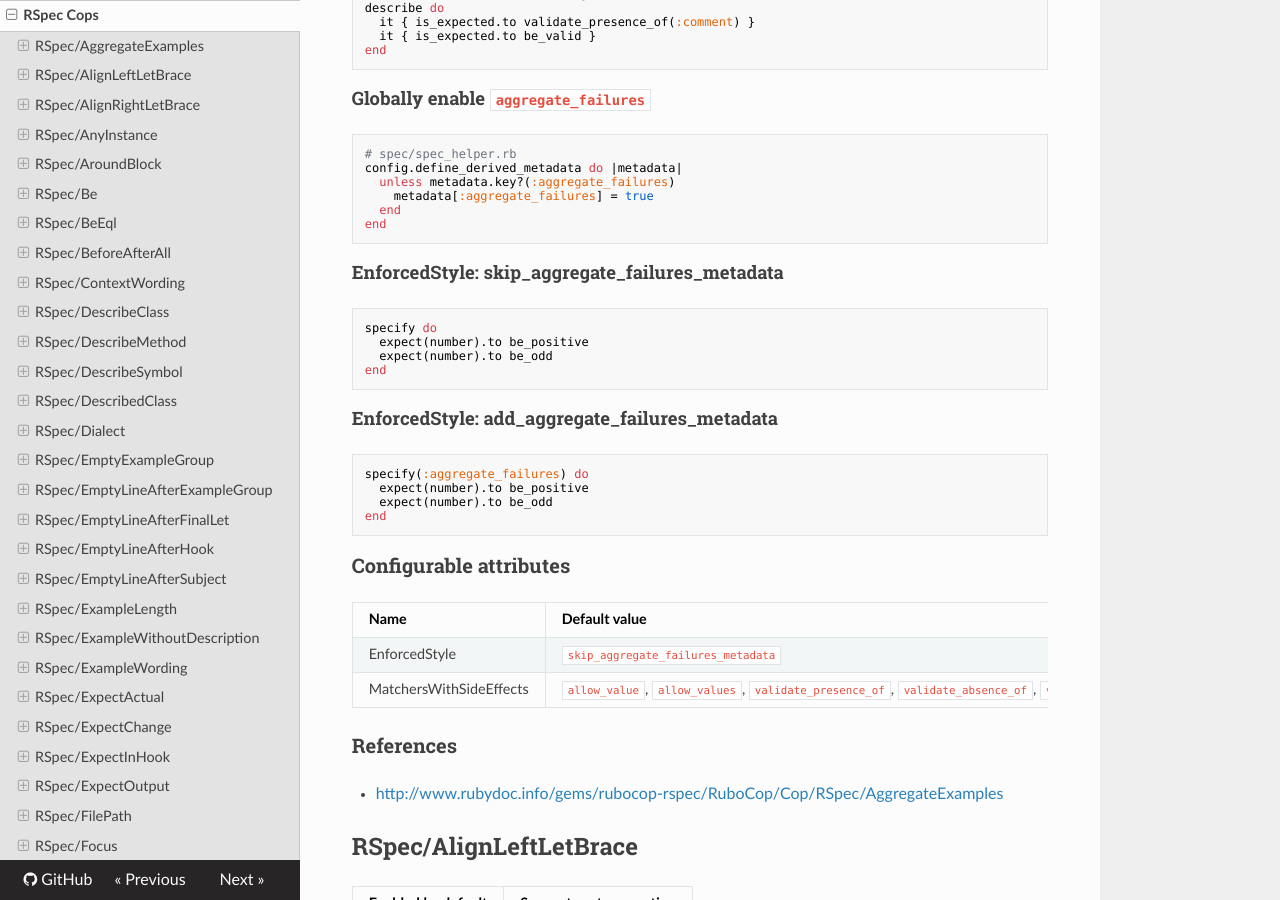
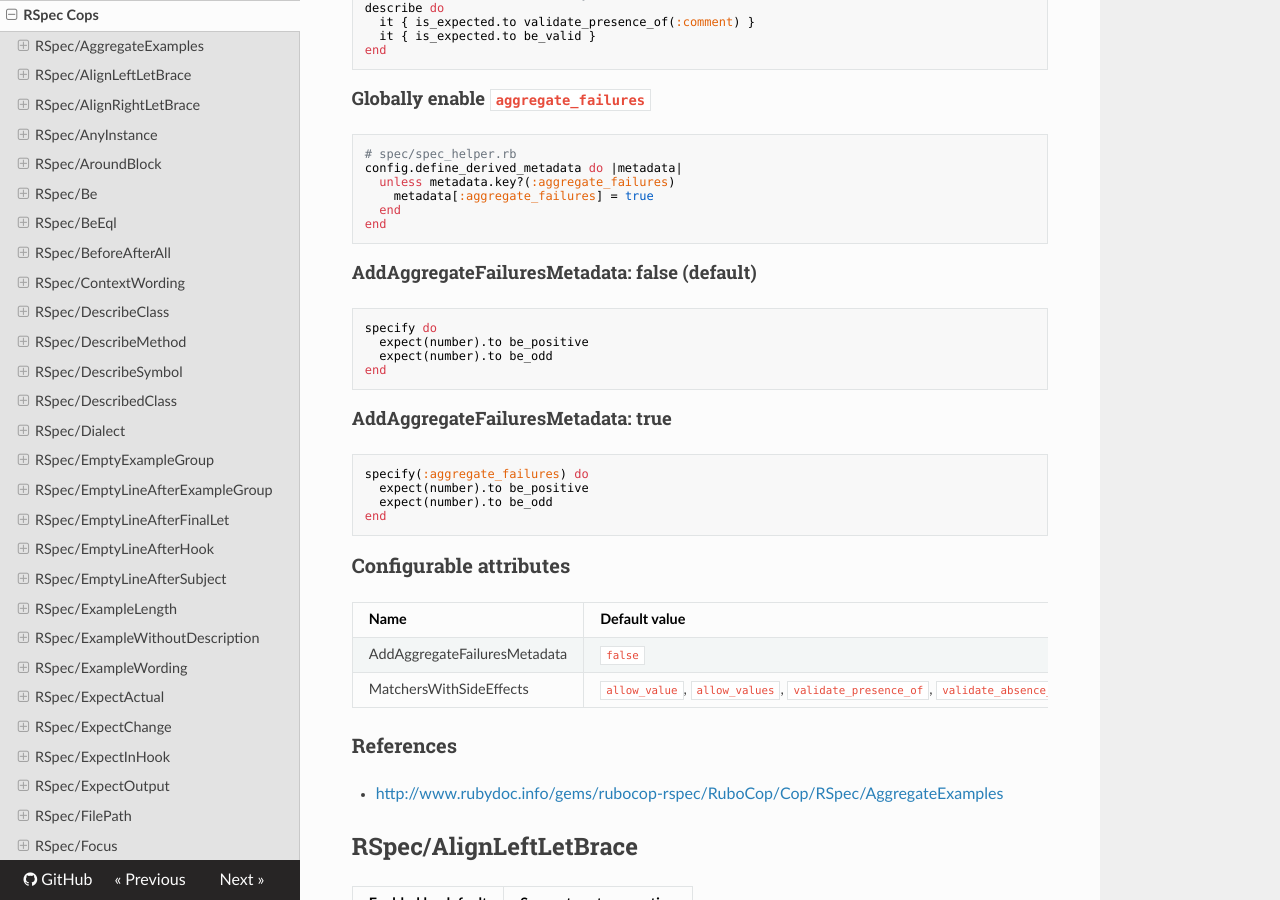
Before and after one commit to rubocop/rubocop-rspec, an MkDocs documentation site: the page built from manual/cops_rspec.md, in a window 1280 px wide and 900 px high, scrolled down 1718 px. Built offline with MkDocs 1.6.1, drawn with Linux system fonts in a browser that asks for light colours; nearby versions of some CDN libraries; old or Windows-style settings are respelled for this version of MkDocs.

````diff
--- a/manual/cops_rspec.md
+++ b/manual/cops_rspec.md
@@ -107,7 +107,7 @@ config.define_derived_metadata do |metadata|
   end
 end
 ```
-#### EnforcedStyle: skip_aggregate_failures_metadata
+#### AddAggregateFailuresMetadata: false (default)
 
 ```ruby
 specify do
@@ -115,7 +115,7 @@ specify do
   expect(number).to be_odd
 end
 ```
-#### EnforcedStyle: add_aggregate_failures_metadata
+#### AddAggregateFailuresMetadata: true
 
 ```ruby
 specify(:aggregate_failures) do
@@ -128,7 +128,7 @@ end
 
 Name | Default value | Configurable values
 --- | --- | ---
-EnforcedStyle | `skip_aggregate_failures_metadata` | `skip_aggregate_failures_metadata`, `add_aggregate_failures_metadata`
+AddAggregateFailuresMetadata | `false` | Boolean
 MatchersWithSideEffects | `allow_value`, `allow_values`, `validate_presence_of`, `validate_absence_of`, `validate_length_of`, `validate_inclusion_of`, `validates_exclusion_of` | Array
 
 ### References
````
Also changed, not shown: 3 other files.
